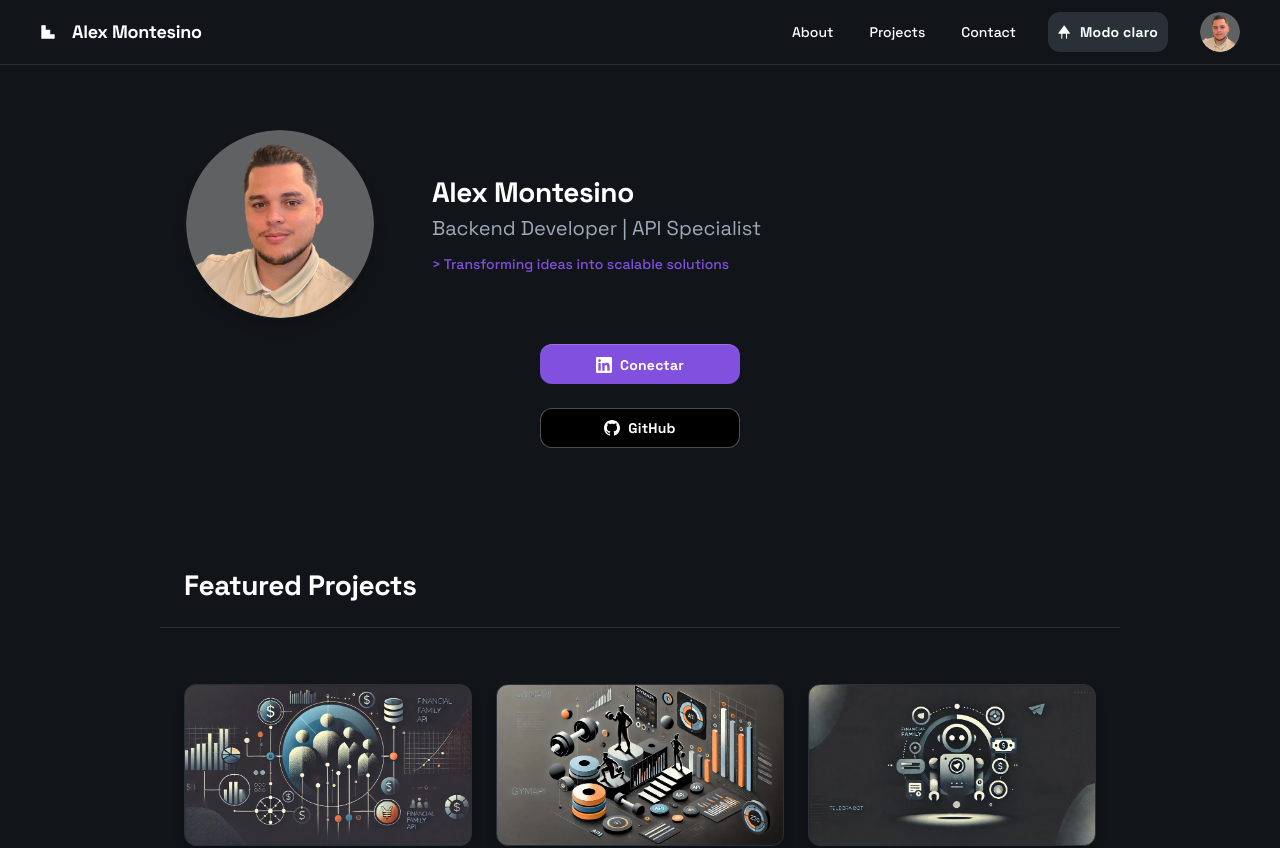
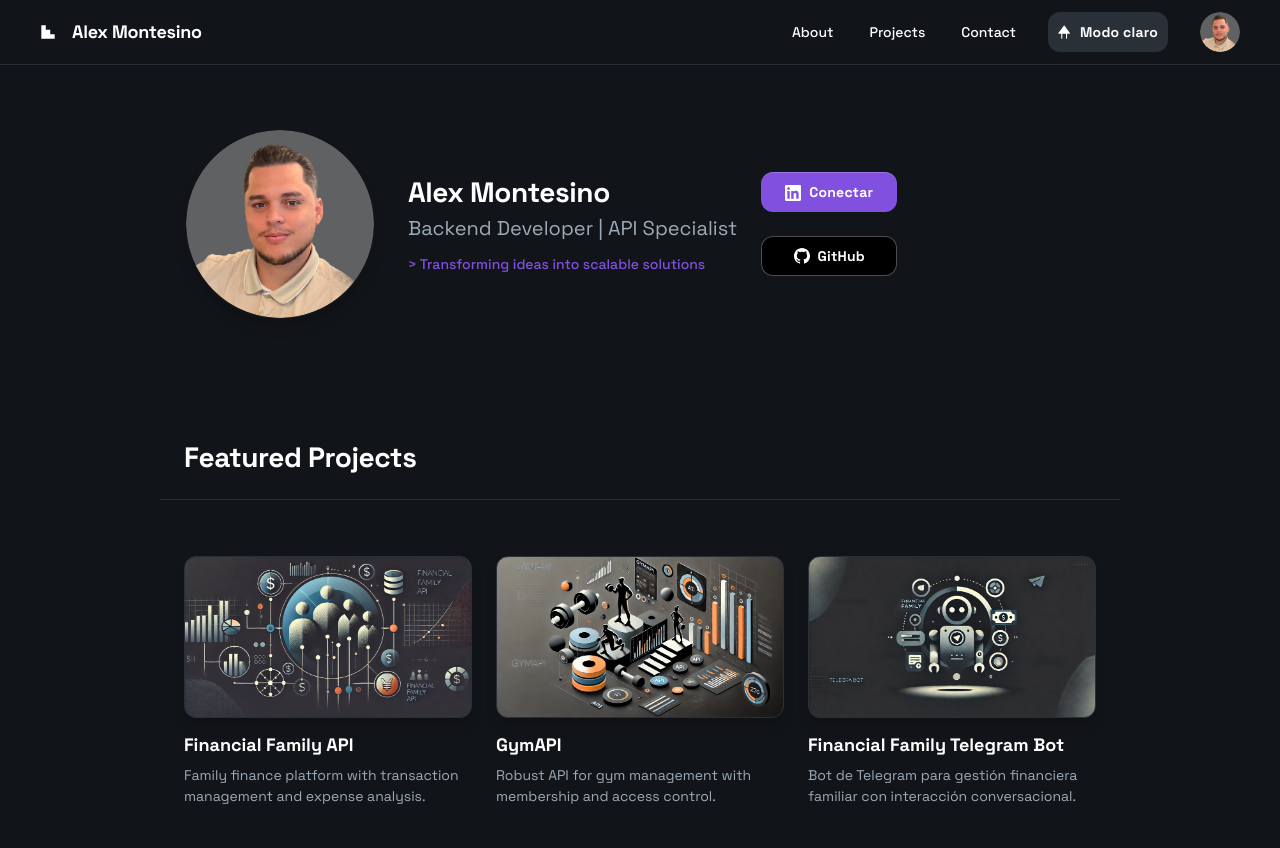
Before and after one commit to Alexmontesino96/portfolio, a React (Vite) app: page / in a window 1280 px wide. Shown: the top 848 px of the page. Built offline with nearby package versions, Linux system fonts and the light colour scheme.

Commit message:
Rediseño de la vista móvil: foto arriba y texto/botones abajo ocupando toda la pantalla

```diff
--- a/src/pages/Home.jsx
+++ b/src/pages/Home.jsx
@@ -82,12 +82,13 @@
     <>
       <div className="px-4 sm:px-10 md:px-20 lg:px-40 flex flex-1 justify-center py-6 sm:py-10">
         <div className="layout-content-container flex flex-col max-w-[960px] flex-1">
-          <div className="flex min-h-[90vh] sm:min-h-0 items-center p-4 pt-0 sm:p-6 @container mb-6 sm:mb-8 md:mb-14" id="about">
-            <div className="flex w-full flex-col gap-6 mt-16 sm:mt-0 @[520px]:flex-row @[520px]:justify-between @[520px]:items-center">
-              <div className="flex flex-col sm:flex-row gap-6 items-center">
+          <div className="flex min-h-[90vh] sm:min-h-0 items-start justify-center sm:items-center p-4 pt-10 sm:p-6 @container mb-6 sm:mb-8 md:mb-14" id="about">
+            <div className="flex w-full flex-col sm:flex-row gap-8 sm:gap-6 mt-10 sm:mt-0 @[520px]:justify-between @[520px]:items-center">
+              <div className="flex flex-col sm:flex-row items-center">
+                <div className="flex justify-center w-full sm:w-auto mb-6 sm:mb-0">
                   <div
                     ref={profileRef}
-                  className="min-h-[180px] w-[180px] sm:min-h-48 sm:w-48 rounded-full overflow-hidden shadow-lg hover:scale-105 hover:shadow-[0_0_15px_rgba(var(--violet-9-rgb),0.4)] transition-all duration-300 cursor-pointer flex-shrink-0 mb-0 sm:mb-0 -mt-10 sm:mt-0 border-2 border-transparent"
+                    className="min-h-[220px] w-[220px] sm:min-h-48 sm:w-48 rounded-full overflow-hidden shadow-lg hover:scale-105 hover:shadow-[0_0_15px_rgba(var(--violet-9-rgb),0.4)] transition-all duration-300 cursor-pointer flex-shrink-0 border-2 border-transparent"
                     style={{
                       transformOrigin: 'center center',
                       transition: 'transform 0.5s ease, opacity 0.5s ease, border-color 0.5s ease, box-shadow 0.5s ease'
@@ -99,19 +100,19 @@
                       className="w-full h-full object-cover transition-transform duration-300"
                     />
                   </div>
+                </div>
                 <div className="flex flex-col justify-center text-center sm:text-left my-auto sm:ml-8">
-                  <p className="text-white text-[30px] sm:text-[28px] font-bold leading-tight tracking-[-0.015em] mb-2 sm:mb-1">Alex Montesino</p>
+                  <p className="text-white text-[32px] sm:text-[28px] font-bold leading-tight tracking-[-0.015em] mb-2 sm:mb-1">Alex Montesino</p>
                   <p className="text-[#9dabb8] text-xl sm:text-xl font-normal leading-normal mb-4 sm:mb-3">Backend Developer | API Specialist</p>
-                  <p className="text-[--violet-9] text-lg sm:text-sm font-medium mb-2 sm:mb-0">&gt; Transforming ideas into scalable solutions</p>
-                </div>
-              </div>
-              <div className="flex flex-row sm:flex-col items-center justify-center gap-4 sm:gap-3 mt-2 sm:mt-0">
+                  <p className="text-[--violet-9] text-lg sm:text-sm font-medium mb-6 sm:mb-0">&gt; Transforming ideas into scalable solutions</p>
+
+                  <div className="flex flex-row sm:hidden items-center justify-center gap-4 mt-6">
                     <a
                       href="https://www.linkedin.com/in/alex-montesino-03797b1b0/"
                       target="_blank"
-                  className="flex min-w-[84px] cursor-pointer items-center justify-center overflow-hidden rounded-xl h-12 sm:h-10 px-5 sm:px-6 bg-gradient-to-b from-[--violet-9] to-[--violet-9] hover:to-[--violet-10] text-white text-base sm:text-sm font-bold leading-normal tracking-[0.015em] w-full max-w-[150px] sm:max-w-[200px] transition-all border-t border-[rgba(255,255,255,0.21)] sm:mb-3"
+                      className="flex min-w-[84px] cursor-pointer items-center justify-center overflow-hidden rounded-xl h-12 px-5 bg-gradient-to-b from-[--violet-9] to-[--violet-9] hover:to-[--violet-10] text-white text-base font-bold leading-normal tracking-[0.015em] w-full max-w-[150px] transition-all border-t border-[rgba(255,255,255,0.21)]"
                     >
-                  <svg xmlns="http://www.w3.org/2000/svg" width="20" height="20" viewBox="0 0 24 24" fill="currentColor" className="mr-2 sm:w-4 sm:h-4">
+                      <svg xmlns="http://www.w3.org/2000/svg" width="20" height="20" viewBox="0 0 24 24" fill="currentColor" className="mr-2">
                         <path d="M20.447 20.452h-3.554v-5.569c0-1.328-.027-3.037-1.852-3.037-1.853 0-2.136 1.445-2.136 2.939v5.667H9.351V9h3.414v1.561h.046c.477-.9 1.637-1.85 3.37-1.85 3.601 0 4.267 2.37 4.267 5.455v6.286zM5.337 7.433c-1.144 0-2.063-.926-2.063-2.065 0-1.138.92-2.063 2.063-2.063 1.14 0 2.064.925 2.064 2.063 0 1.139-.925 2.065-2.064 2.065zm1.782 13.019H3.555V9h3.564v11.452zM22.225 0H1.771C.792 0 0 .774 0 1.729v20.542C0 23.227.792 24 1.771 24h20.451C23.2 24 24 23.227 24 22.271V1.729C24 .774 23.2 0 22.222 0h.003z"/>
                       </svg>
                       <span className="truncate">Conectar</span>
@@ -120,9 +121,34 @@
                     <a
                       href="https://github.com/Alexmontesino96"
                       target="_blank"
-                  className="flex min-w-[84px] cursor-pointer items-center justify-center overflow-hidden rounded-xl h-12 sm:h-10 px-5 sm:px-6 bg-black text-white text-base sm:text-sm font-bold leading-normal tracking-[0.015em] w-full max-w-[150px] sm:max-w-[200px] hover:bg-[#333333] transition-colors border border-white/30"
+                      className="flex min-w-[84px] cursor-pointer items-center justify-center overflow-hidden rounded-xl h-12 px-5 bg-black text-white text-base font-bold leading-normal tracking-[0.015em] w-full max-w-[150px] hover:bg-[#333333] transition-colors border border-white/30"
                     >
-                  <svg xmlns="http://www.w3.org/2000/svg" width="20" height="20" viewBox="0 0 24 24" fill="currentColor" className="mr-2 sm:w-4 sm:h-4">
+                      <svg xmlns="http://www.w3.org/2000/svg" width="20" height="20" viewBox="0 0 24 24" fill="currentColor" className="mr-2">
+                        <path d="M12 0c-6.626 0-12 5.373-12 12 0 5.302 3.438 9.8 8.207 11.387.599.111.793-.261.793-.577v-2.234c-3.338.726-4.033-1.416-4.033-1.416-.546-1.387-1.333-1.756-1.333-1.756-1.089-.745.083-.729.083-.729 1.205.084 1.839 1.237 1.839 1.237 1.07 1.834 2.807 1.304 3.492.997.107-.775.418-1.305.762-1.604-2.665-.305-5.467-1.334-5.467-5.931 0-1.311.469-2.381 1.236-3.221-.124-.303-.535-1.524.117-3.176 0 0 1.008-.322 3.301 1.23.957-.266 1.983-.399 3.003-.404 1.02.005 2.047.138 3.006.404 2.291-1.552 3.297-1.23 3.297-1.23.653 1.653.242 2.874.118 3.176.77.84 1.235 1.911 1.235 3.221 0 4.609-2.807 5.624-5.479 5.921.43.372.823 1.102.823 2.222v3.293c0 .319.192.694.801.576 4.765-1.589 8.199-6.086 8.199-11.386 0-6.627-5.373-12-12-12z"/>
+                      </svg>
+                      <span className="truncate">GitHub</span>
+                    </a>
+                  </div>
+                </div>
+              </div>
+              <div className="hidden sm:flex sm:flex-col items-center justify-center gap-3 mt-0">
+                <a
+                  href="https://www.linkedin.com/in/alex-montesino-03797b1b0/"
+                  target="_blank"
+                  className="flex min-w-[84px] cursor-pointer items-center justify-center overflow-hidden rounded-xl h-10 px-6 bg-gradient-to-b from-[--violet-9] to-[--violet-9] hover:to-[--violet-10] text-white text-sm font-bold leading-normal tracking-[0.015em] w-full max-w-[200px] transition-all border-t border-[rgba(255,255,255,0.21)] mb-3"
+                >
+                  <svg xmlns="http://www.w3.org/2000/svg" width="18" height="18" viewBox="0 0 24 24" fill="currentColor" className="mr-2 w-4 h-4">
+                    <path d="M20.447 20.452h-3.554v-5.569c0-1.328-.027-3.037-1.852-3.037-1.853 0-2.136 1.445-2.136 2.939v5.667H9.351V9h3.414v1.561h.046c.477-.9 1.637-1.85 3.37-1.85 3.601 0 4.267 2.37 4.267 5.455v6.286zM5.337 7.433c-1.144 0-2.063-.926-2.063-2.065 0-1.138.92-2.063 2.063-2.063 1.14 0 2.064.925 2.064 2.063 0 1.139-.925 2.065-2.064 2.065zm1.782 13.019H3.555V9h3.564v11.452zM22.225 0H1.771C.792 0 0 .774 0 1.729v20.542C0 23.227.792 24 1.771 24h20.451C23.2 24 24 23.227 24 22.271V1.729C24 .774 23.2 0 22.222 0h.003z"/>
+                  </svg>
+                  <span className="truncate">Conectar</span>
+                </a>
+
+                <a
+                  href="https://github.com/Alexmontesino96"
+                  target="_blank"
+                  className="flex min-w-[84px] cursor-pointer items-center justify-center overflow-hidden rounded-xl h-10 px-6 bg-black text-white text-sm font-bold leading-normal tracking-[0.015em] w-full max-w-[200px] hover:bg-[#333333] transition-colors border border-white/30"
+                >
+                  <svg xmlns="http://www.w3.org/2000/svg" width="18" height="18" viewBox="0 0 24 24" fill="currentColor" className="mr-2 w-4 h-4">
                     <path d="M12 0c-6.626 0-12 5.373-12 12 0 5.302 3.438 9.8 8.207 11.387.599.111.793-.261.793-.577v-2.234c-3.338.726-4.033-1.416-4.033-1.416-.546-1.387-1.333-1.756-1.333-1.756-1.089-.745.083-.729.083-.729 1.205.084 1.839 1.237 1.839 1.237 1.07 1.834 2.807 1.304 3.492.997.107-.775.418-1.305.762-1.604-2.665-.305-5.467-1.334-5.467-5.931 0-1.311.469-2.381 1.236-3.221-.124-.303-.535-1.524.117-3.176 0 0 1.008-.322 3.301 1.23.957-.266 1.983-.399 3.003-.404 1.02.005 2.047.138 3.006.404 2.291-1.552 3.297-1.23 3.297-1.23.653 1.653.242 2.874.118 3.176.77.84 1.235 1.911 1.235 3.221 0 4.609-2.807 5.624-5.479 5.921.43.372.823 1.102.823 2.222v3.293c0 .319.192.694.801.576 4.765-1.589 8.199-6.086 8.199-11.386 0-6.627-5.373-12-12-12z"/>
                   </svg>
                   <span className="truncate">GitHub</span>
```
Lines whose indentation alone changed are shown as unchanged.
